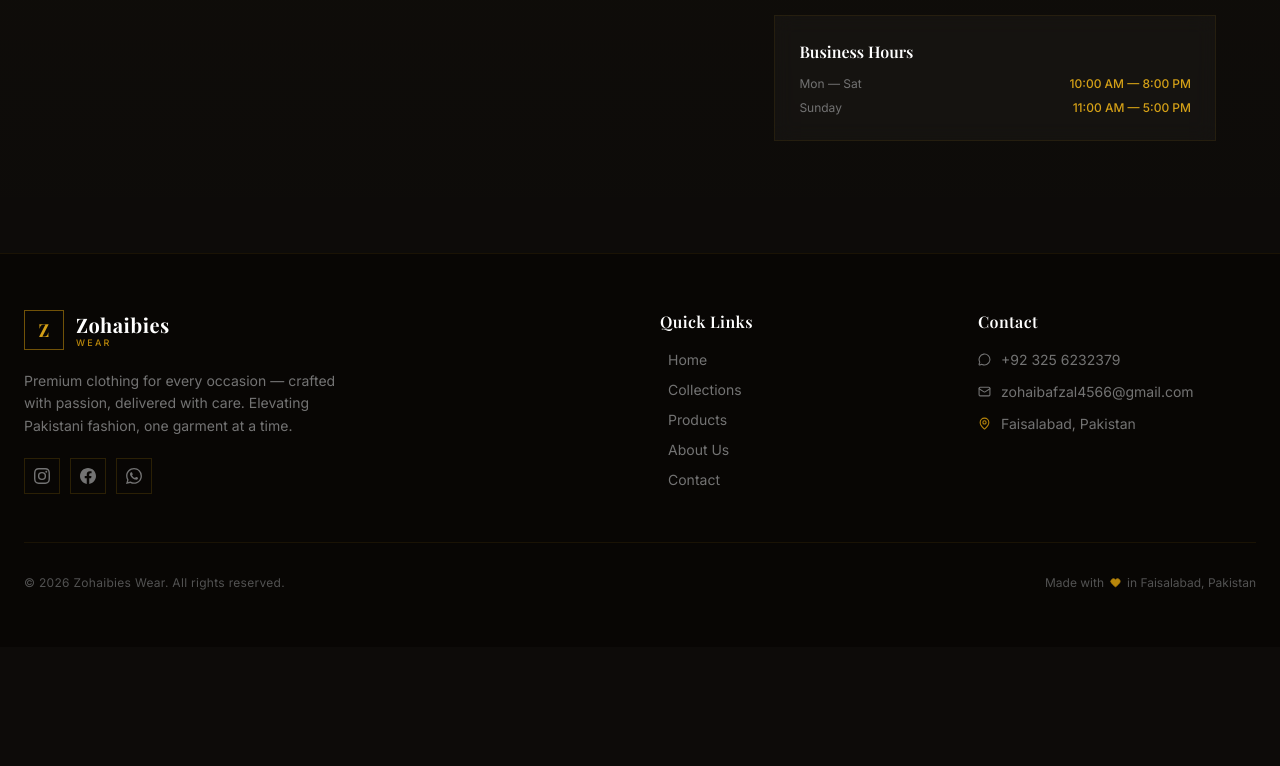
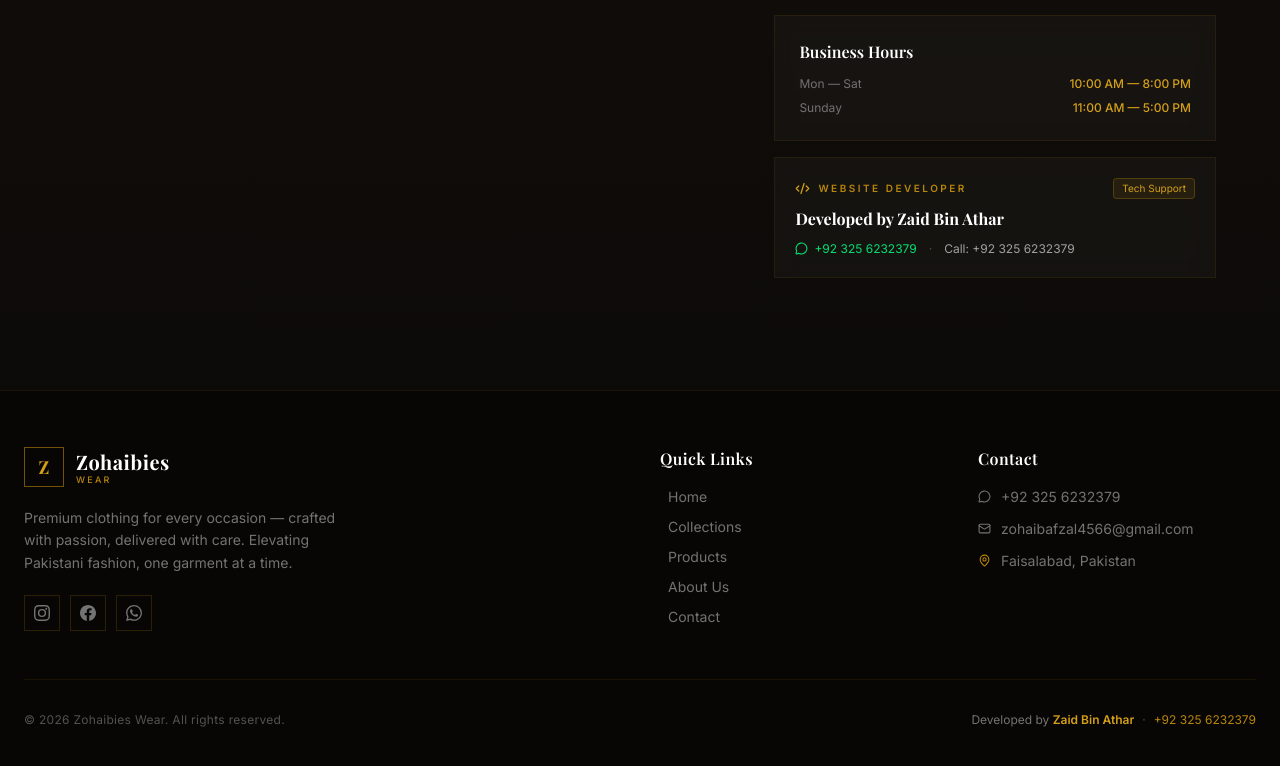
Before and after one commit to ZaidBinAthar/zhobies-store, a React (Vite) app: page / in a window 1280 px wide. Shown: the part 6708-7474 px from the top of the page. Before the commit the page ends 7355 px from the top, so only its background shows below. Built offline with nearby package versions, Linux system fonts and the light colour scheme; no server answers.

Commit message:
dev added+ data diff resolved

```diff
--- a/src/components/Contact.jsx
+++ b/src/components/Contact.jsx
@@ -1,7 +1,7 @@
 import { useState } from 'react'
 import { useScrollReveal } from '../hooks/useScrollReveal'
 import { useTheme } from '../hooks/useTheme'
-import { Send, Mail, MessageCircle, CheckCircle, Loader2, MapPin } from 'lucide-react'
+import { Send, Mail, MessageCircle, CheckCircle, Loader2, MapPin, Code2 } from 'lucide-react'
 
 const InstagramIcon = ({ size = 16 }) => (
   <svg width={size} height={size} viewBox="0 0 24 24" fill="currentColor">
@@ -230,7 +230,7 @@ export default function Contact() {
                   {
                     icon: MessageCircle,
                     label: 'WhatsApp',
-                    value: '+92 325 6232379',
+                    value: '+92 324 7201988',
                     href: `https://wa.me/${WHATSAPP_NUMBER}`,
                     color: 'hover:text-green-400 hover:border-green-400/30',
                   },
@@ -311,6 +311,42 @@ export default function Contact() {
                 ))}
               </div>
             </div>
+
+            {/* Developer Contact Card */}
+            <div className="glass border border-[#b8860b]/20 p-5 bg-[#171410]/70">
+              <div className="flex items-center justify-between mb-2">
+                <div className="flex items-center gap-2">
+                  <Code2 size={15} className="text-[#d4a017]" />
+                  <span className="text-[10px] tracking-[0.25em] uppercase text-[#b8860b] font-semibold">
+                    Website Developer
+                  </span>
+                </div>
+                <span className="text-[10px] px-2 py-0.5 border border-[#b8860b]/30 text-[#d4a017] rounded-sm bg-[#b8860b]/10">
+                  Tech Support
+                </span>
+              </div>
+              <p className={`font-serif text-base font-bold text-white mb-1`}>
+                Developed by Zaid Bin Athar
+              </p>
+              <div className="flex flex-wrap items-center gap-3 text-xs mt-2.5">
+                <a
+                  href="https://wa.me/923256232379"
+                  target="_blank"
+                  rel="noopener noreferrer"
+                  className="flex items-center gap-1.5 text-green-400 hover:text-green-300 transition-colors"
+                >
+                  <MessageCircle size={13} />
+                  +92 325 6232379
+                </a>
+                <span className="text-neutral-600">·</span>
+                <a
+                  href="tel:+923256232379"
+                  className="text-neutral-400 hover:text-[#d4a017] transition-colors"
+                >
+                  Call: +92 325 6232379
+                </a>
+              </div>
+            </div>
           </div>
         </div>
       </div>
--- a/src/components/Footer.jsx
+++ b/src/components/Footer.jsx
@@ -151,9 +151,20 @@ export default function Footer() {
           <p className={`text-xs tracking-wide ${isDark ? 'text-neutral-600' : 'text-neutral-500'}`}>
             &copy; 2026 Zohaibies Wear. All rights reserved.
           </p>
-          <p className={`text-xs flex items-center gap-1.5 ${isDark ? 'text-neutral-600' : 'text-neutral-500'}`}>
-            Made with <Heart size={11} className="text-[#b8860b] fill-[#b8860b]" /> in Faisalabad, Pakistan
-          </p>
+          <div className="flex flex-wrap items-center justify-center gap-2 text-xs">
+            <span className={isDark ? 'text-neutral-500' : 'text-neutral-500'}>
+              Developed by <strong className="text-[#d4a017] font-semibold">Zaid Bin Athar</strong>
+            </span>
+            <span className="text-neutral-600">·</span>
+            <a
+              href="https://wa.me/923256232379"
+              target="_blank"
+              rel="noopener noreferrer"
+              className="text-[#b8860b] hover:text-[#d4a017] hover:underline transition-colors"
+            >
+              +92 325 6232379
+            </a>
+          </div>
         </div>
       </div>
     </footer>
```
